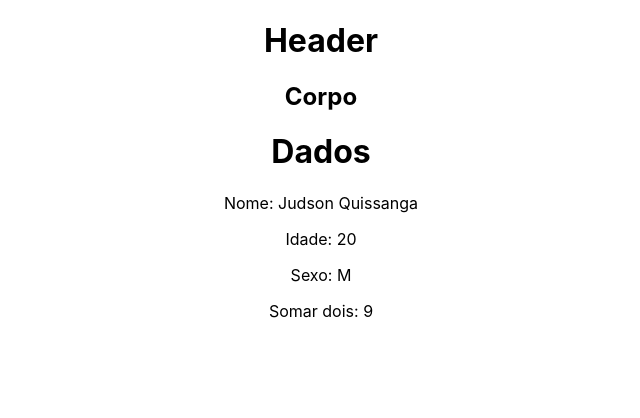
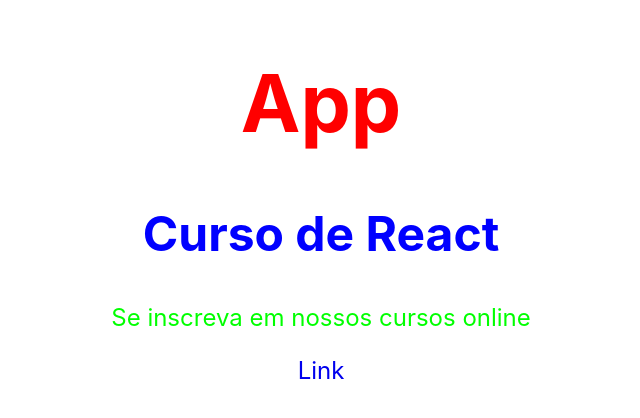
Before and after one commit to PaivaJudson/learning-dois, a React (Create React App) app: page / in a window 1280 px wide. Shown: the top 418 px of the page, without its empty margins (319-959 px from the left). Built offline with nearby package versions, Linux system fonts and the light colour scheme.

Commit message:
estilos em react commit

```diff
--- a/src/App.css
+++ b/src/App.css
@@ -1,5 +1,31 @@
+a{
+    font-size: 1.5em;
+}
+
+
+.texto{
+  color: #0f0;
+  font-size: 1.5em;
+  flex-direction: column;
+  justify-content: center;
+  align-items: center;
+}
+
+.caixa {
+  display:flex;
+}
+
 .App {
   text-align: center;
+}
+
+.App a {
+  text-decoration: none;
+}
+
+.App a:hover {
+  background-color: #f00;
+  color: #fff;
 }
 
 .App-logo {
@@ -27,12 +53,3 @@
 .App-link {
   color: #61dafb;
 }
-
-@keyframes App-logo-spin {
-  from {
-    transform: rotate(0deg);
-  }
-  to {
-    transform: rotate(360deg);
-  }
-}
--- a/src/App.js
+++ b/src/App.js
@@ -1,16 +1,22 @@
+import React from "react";
 import './App.css';
-import Corpo from './componentes/Corpo';
-import Header from './componentes/Header';
-
 
 function App() {
 
+  const textoDestaque = {
+    color: '#00f',
+    fontSize: '3em'
+  };
+
   return (
-    <div className="App">
-      <Header />
-      <Corpo />
-
-    </div>
+    <>
+      <div className='App'>
+        <h1 style={{color:'#f00', fontSize:'5em'}}>App</h1>
+        <h2 style={textoDestaque}>Curso de React</h2>
+        <p className='texto'>Se inscreva em nossos cursos online</p>
+        <a href="www.google.com" target='_blank' className>Link</a>
+      </div>
+    </>
   );
 }
 
```
